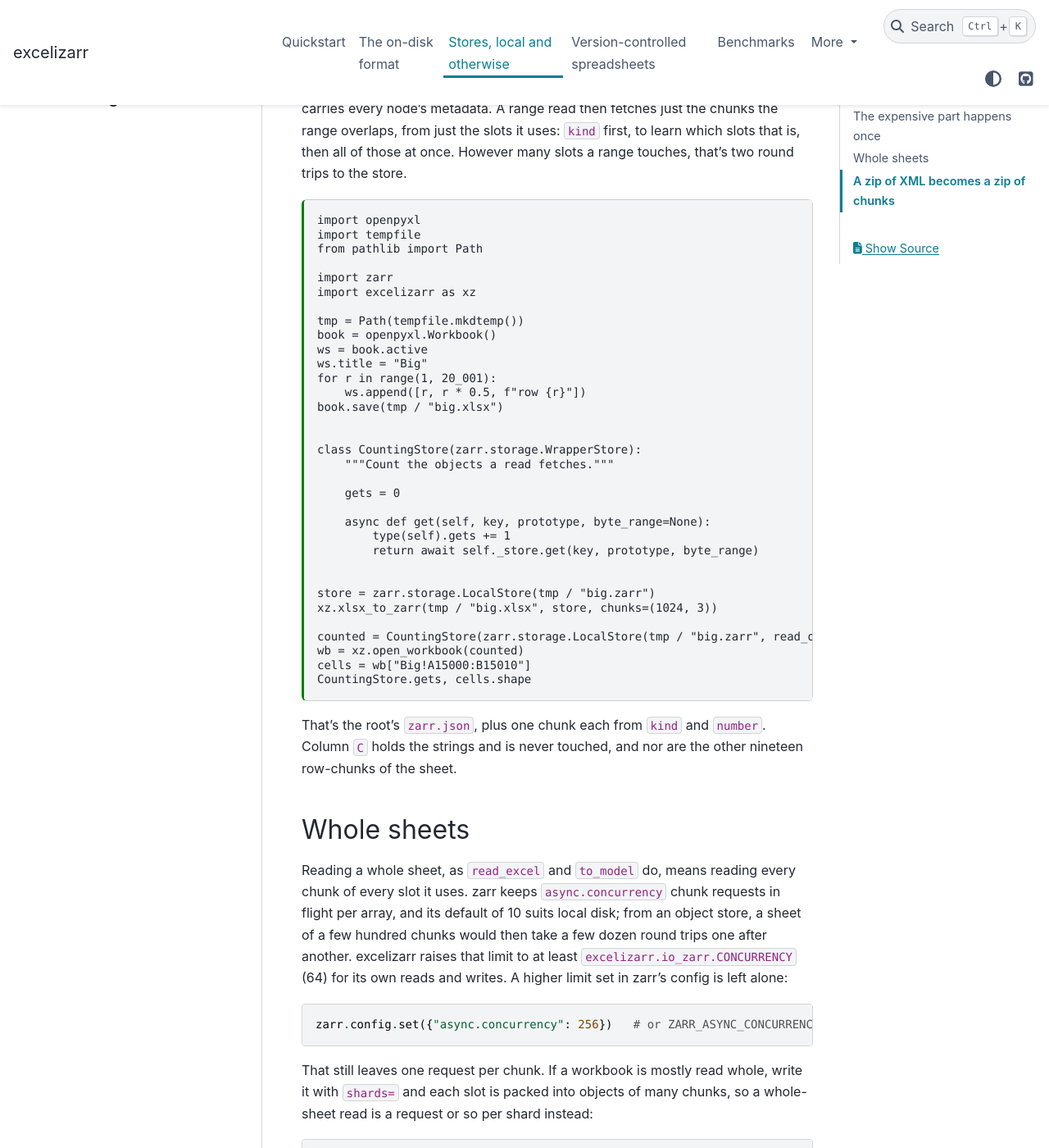
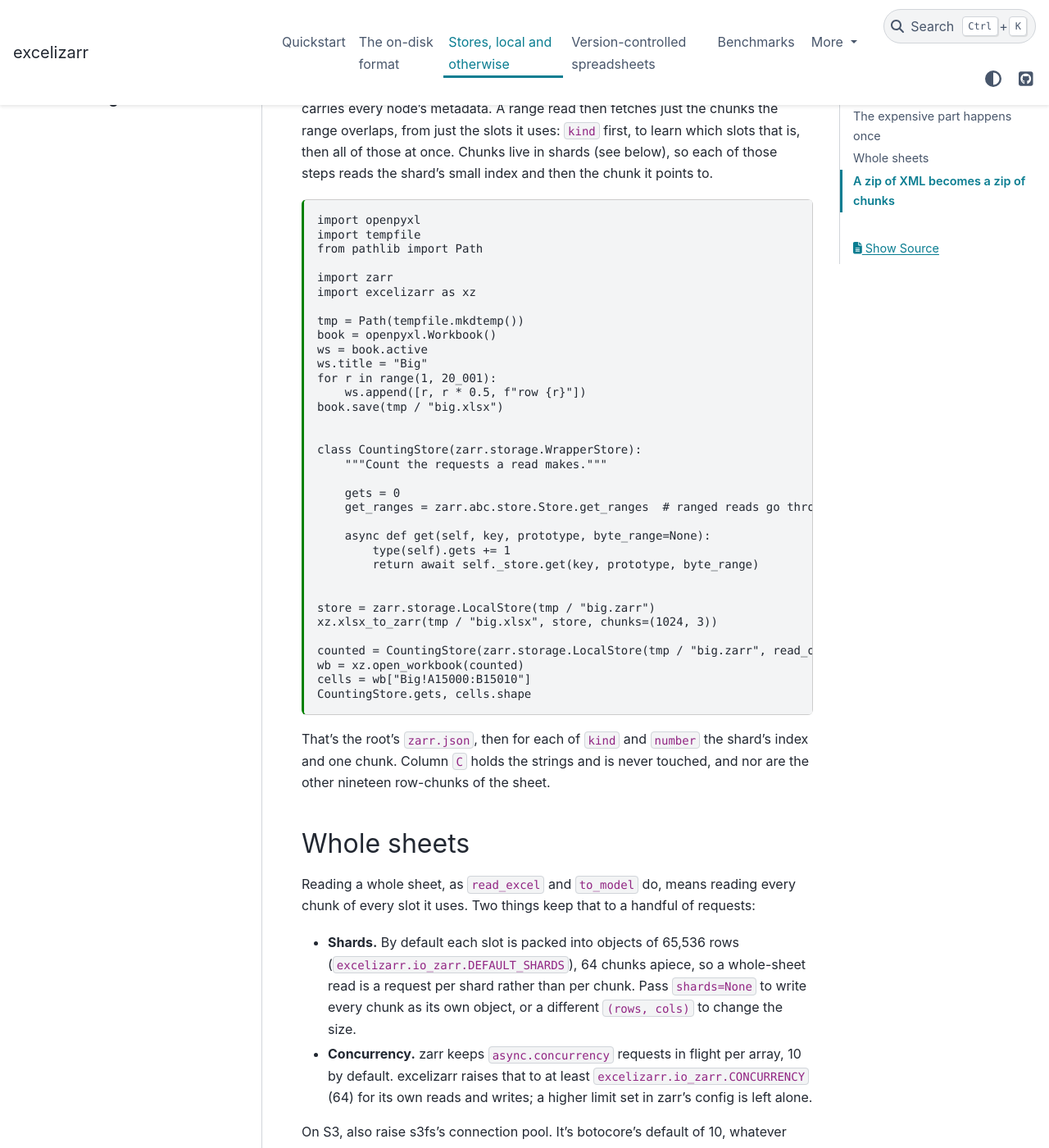
Before and after one commit to charles-turner-1/excelizarr, a Sphinx documentation site: the page built from docs/guide/cloud.md, in a window 1280 px wide and 1400 px high, scrolled down 566 px. Shown: the whole window at 82% size. Built offline with Sphinx 7.4.7 and the PyData theme 0.15.4, drawn with Linux system fonts in a browser that asks for light colours; some of the changed text lies outside the part shown.

Commit message:
perf: shard by default, 65,536 rows x 256 columns
On S3, a 500,000 x 20 whole-sheet read went from 6.1 s to 3.0 s (64-
connection pool), for about 50 ms more on a 100-cell range read, which
now reads each slot's shard index before its chunk. Shards are plain
zarr v3, so no format bump; shards=None writes one object per chunk as
before. Docs carry the measured numbers and the s3fs pool advice.

Co-Authored-By: Claude Opus 5.5 <noreply@anthropic.com>
Claude-Session: https://claude.ai/code/session_01RedqoUMdoVK7GLWsfdkFNE

````diff
--- a/docs/guide/cloud.md
+++ b/docs/guide/cloud.md
@@ -26,7 +26,8 @@ the XML for the sheet you want, even if you only wanted one cell. With a zarr st
 `open_workbook` reads one document, the root's `zarr.json`, which carries every node's
 metadata. A range read then fetches just the chunks the range overlaps, from just the
 slots it uses: `kind` first, to learn which slots that is, then all of those at once.
-However many slots a range touches, that's two round trips to the store.
+Chunks live in shards (see below), so each of those steps reads the shard's small
+index and then the chunk it points to.
 
 ```{code-cell} python
 import openpyxl
@@ -46,9 +47,10 @@ book.save(tmp / "big.xlsx")
 
 
 class CountingStore(zarr.storage.WrapperStore):
-    """Count the objects a read fetches."""
+    """Count the requests a read makes."""
 
     gets = 0
+    get_ranges = zarr.abc.store.Store.get_ranges  # ranged reads go through get() too
 
     async def get(self, key, prototype, byte_range=None):
         type(self).gets += 1
@@ -64,34 +66,46 @@ cells = wb["Big!A15000:B15010"]
 CountingStore.gets, cells.shape
 ```
 
-That's the root's `zarr.json`, plus one chunk each from `kind` and `number`. Column
-`C` holds the strings and is never touched, and nor are the other nineteen row-chunks
-of the sheet.
+That's the root's `zarr.json`, then for each of `kind` and `number` the shard's index
+and one chunk. Column `C` holds the strings and is never touched, and nor are the other
+nineteen row-chunks of the sheet.
 
 ## Whole sheets
 
 Reading a whole sheet, as `read_excel` and `to_model` do, means reading every chunk of
-every slot it uses. zarr keeps `async.concurrency` chunk requests in flight per array,
-and its default of 10 suits local disk; from an object store, a sheet of a few hundred
-chunks would then take a few dozen round trips one after another. excelizarr raises
-that limit to at least `excelizarr.io_zarr.CONCURRENCY` (64) for its own reads and
-writes. A higher limit set in zarr's config is left alone:
+every slot it uses. Two things keep that to a handful of requests:
+
+- **Shards.** By default each slot is packed into objects of 65,536 rows
+  (`excelizarr.io_zarr.DEFAULT_SHARDS`), 64 chunks apiece, so a whole-sheet read is a
+  request per shard rather than per chunk. Pass `shards=None` to write every chunk as
+  its own object, or a different `(rows, cols)` to change the size.
+- **Concurrency.** zarr keeps `async.concurrency` requests in flight per array, 10 by
+  default. excelizarr raises that to at least `excelizarr.io_zarr.CONCURRENCY` (64)
+  for its own reads and writes; a higher limit set in zarr's config is left alone.
+
+On S3, also raise s3fs's connection pool. It's botocore's default of 10, whatever zarr
+asks for, and requests past it wait their turn:
 
 ```python
-zarr.config.set({"async.concurrency": 256})   # or ZARR_ASYNC_CONCURRENCY=256
+xz.read_excel("s3://bucket/big.zarr", storage_options={
+    "config_kwargs": {"max_pool_connections": 64},
+})
 ```
 
-That still leaves one request per chunk. If a workbook is mostly read whole, write it
-with `shards=` and each slot is packed into objects of many chunks, so a whole-sheet
-read is a request or so per shard instead:
+What shards cost: a range read reads each slot's shard index before its chunk, and an
+in-place cell write rewrites the whole shard (a few MB at most) rather than one chunk.
 
-```python
-xz.xlsx_to_zarr("big.xlsx", "s3://bucket/big.zarr", shards=(65536, 256))
-```
+Measured from a laptop in Australia against S3 in `ap-southeast-2`, on a 500,000 × 20
+sheet (40 MB as zarr, best of 3, pool at 64):
 
-It isn't the default because range reads pay for it. Reading a chunk out of a shard
-means reading the shard's index first, so the two round trips above become four. And
-an in-place cell write rewrites the whole shard, rather than one chunk.
+| | sharded (default) | `shards=None` |
+| --- | ---: | ---: |
+| `xz.read_excel`, whole sheet | 2.96 s | 6.07 s |
+| open + 100-cell range read | 0.48 s | 0.43 s |
+
+For scale, the same sheet read locally with `xz.read_excel` takes 2.3 s, and
+downloading its HDF file and reading that takes 2.0 s. The 100-cell range read stays
+about the same at 10,000 rows (0.49 s): it doesn't grow with the sheet.
 
 ## A zip of XML becomes a zip of chunks
 
````
Also changed, not shown: docs/guide/benchmarks.md (+2 -2 lines), docs/guide/format.md (+7 -3 lines), planning/00-plan.md (+3 -2 lines), 2 other files.
